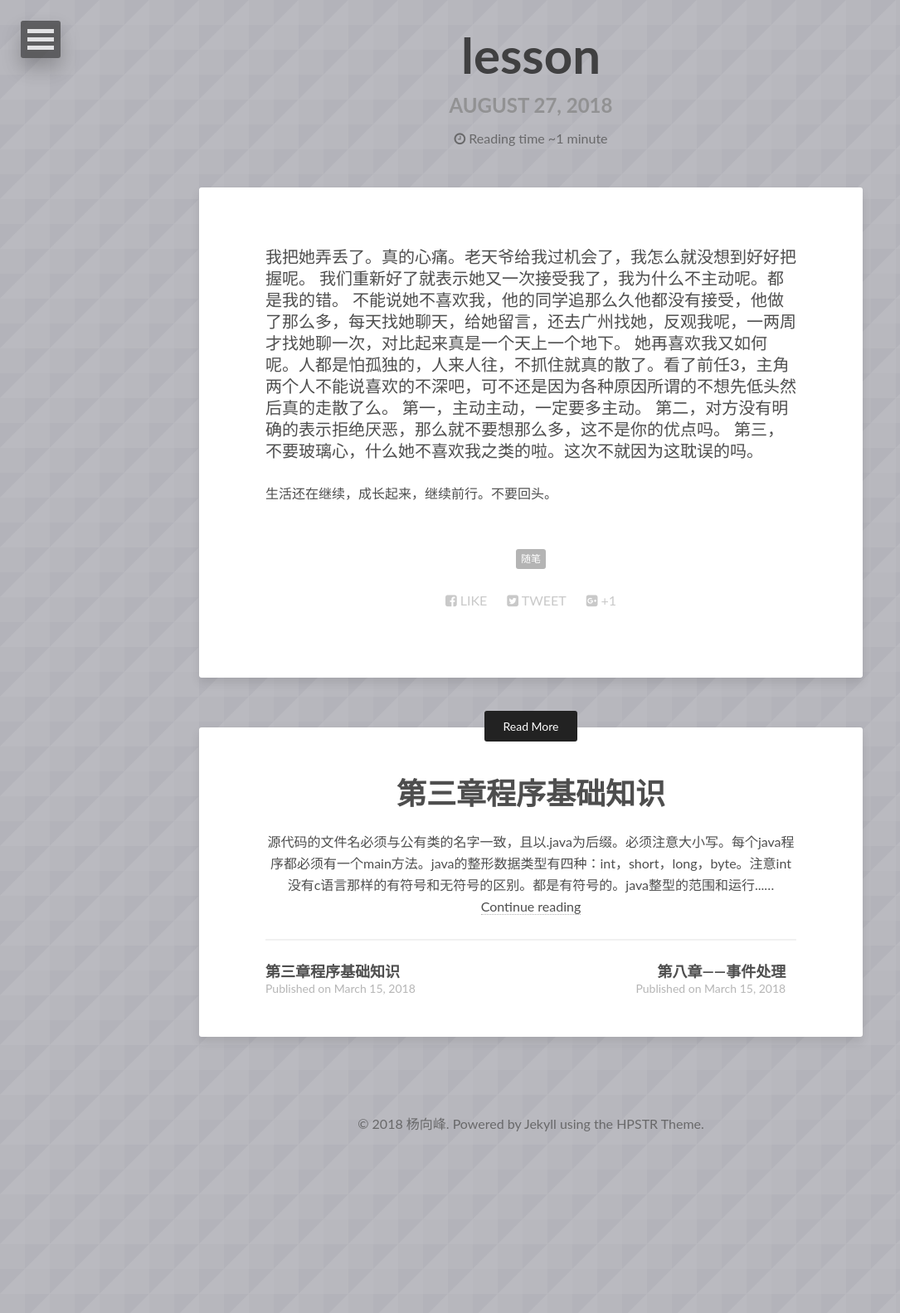
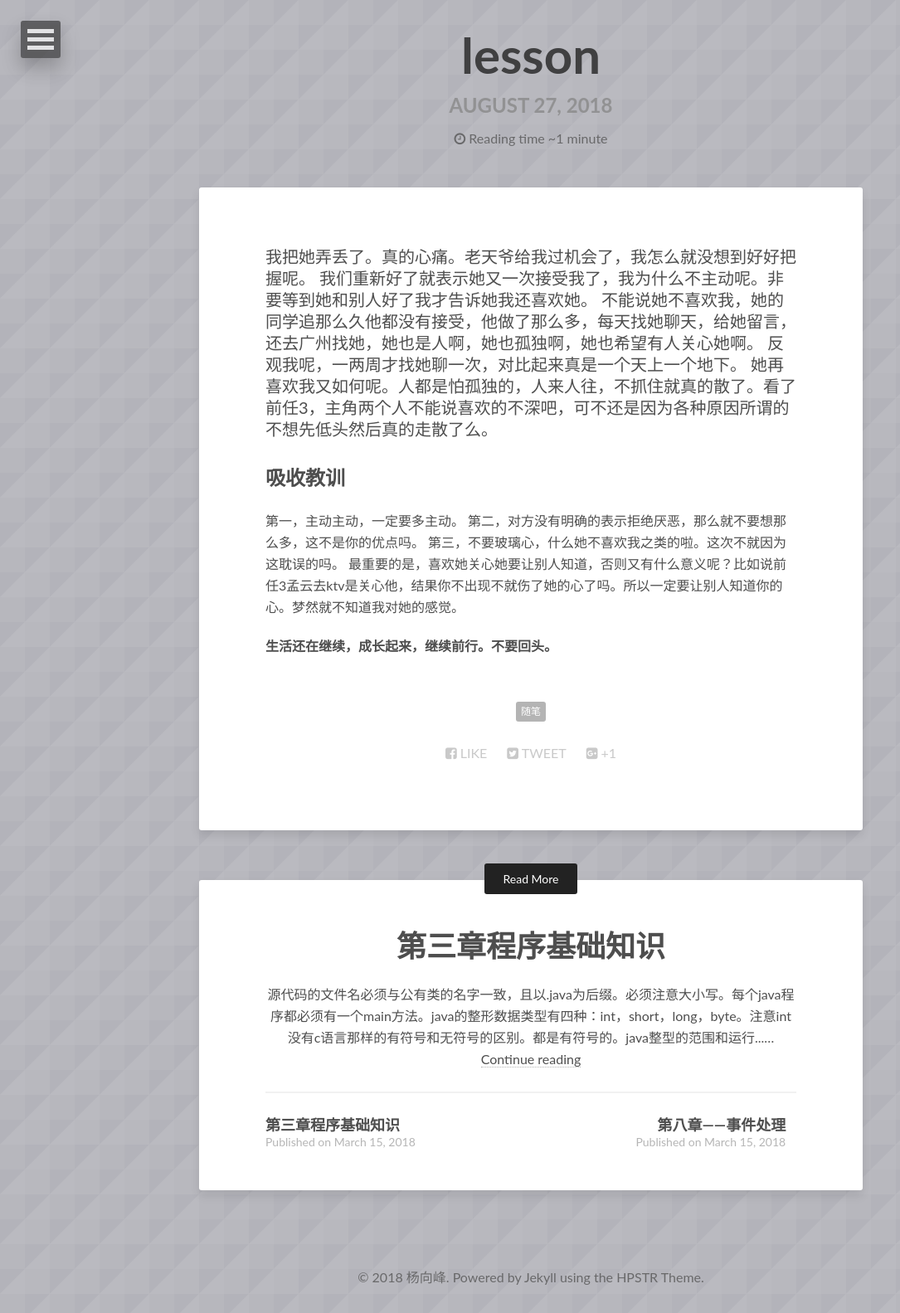
Before and after one commit to YangXiangFeng/YangXiangFeng.GitHub.io, a Jekyll site: the page built from _posts/2018-08-27-toMySelf.md, in a window 1280 px wide. Shown: the whole page at 83% size, without its empty margins (0-1085 px from the left). Built offline with Jekyll 4.4.1, drawn with Linux system fonts in a browser that asks for light colours; before the commit the page ends 1398 px from its top, so only the background shows below that.

Commit message:
Update 2018-08-27-toMySelf.md

```diff
--- a/_posts/2018-08-27-toMySelf.md
+++ b/_posts/2018-08-27-toMySelf.md
@@ -9,11 +9,14 @@ image:
 ---
 
 我把她弄丢了。真的心痛。老天爷给我过机会了，我怎么就没想到好好把握呢。
-我们重新好了就表示她又一次接受我了，我为什么不主动呢。都是我的错。
-不能说她不喜欢我，他的同学追那么久他都没有接受，他做了那么多，每天找她聊天，给她留言，还去广州找她，反观我呢，一两周才找她聊一次，对比起来真是一个天上一个地下。
+我们重新好了就表示她又一次接受我了，我为什么不主动呢。非要等到她和别人好了我才告诉她我还喜欢她。
+不能说她不喜欢我，她的同学追那么久他都没有接受，他做了那么多，每天找她聊天，给她留言，还去广州找她，她也是人啊，她也孤独啊，她也希望有人关心她啊。
+反观我呢，一两周才找她聊一次，对比起来真是一个天上一个地下。
 她再喜欢我又如何呢。人都是怕孤独的，人来人往，不抓住就真的散了。看了前任3，主角两个人不能说喜欢的不深吧，可不还是因为各种原因所谓的不想先低头然后真的走散了么。
+## 吸收教训
 第一，主动主动，一定要多主动。
 第二，对方没有明确的表示拒绝厌恶，那么就不要想那么多，这不是你的优点吗。
 第三，不要玻璃心，什么她不喜欢我之类的啦。这次不就因为这耽误的吗。
+最重要的是，喜欢她关心她要让别人知道，否则又有什么意义呢？比如说前任3孟云去ktv是关心他，结果你不出现不就伤了她的心了吗。所以一定要让别人知道你的心。梦然就不知道我对她的感觉。
 
-生活还在继续，成长起来，继续前行。不要回头。
+#### 生活还在继续，成长起来，继续前行。不要回头。
```
